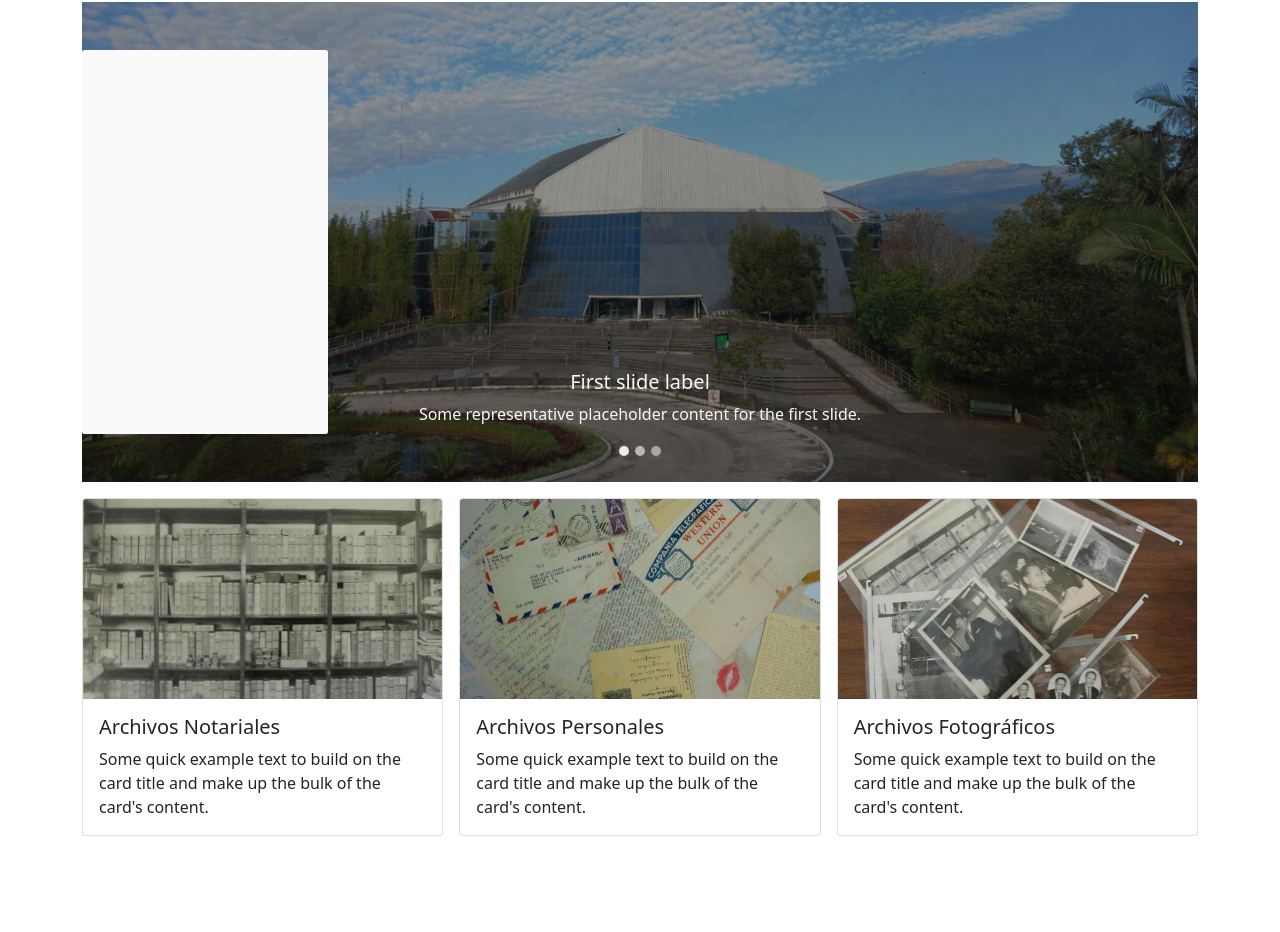
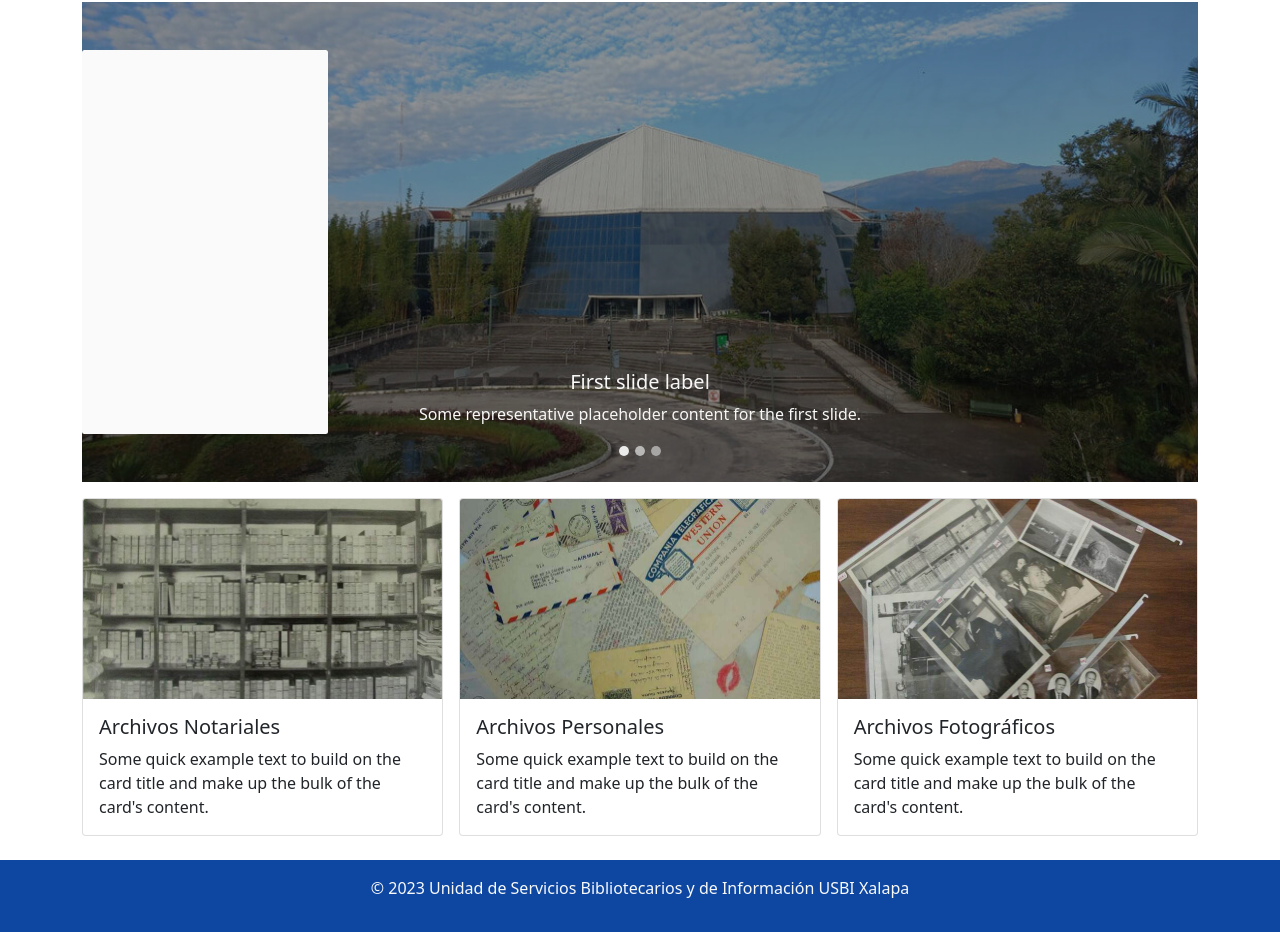
Before and after one commit to CesarRawr/usbi-static-home, a website: page src/homePage.html in a window 1280 px wide. Shown: the part 62-994 px from the top of the page. Before the commit the page ends 922 px from the top, so only its background shows below. Drawn offline with nearby package versions, Linux system fonts and the light colour scheme.

Commit message:
Footer agregado

```diff
--- a/src/homePage.html
+++ b/src/homePage.html
@@ -130,6 +130,16 @@
 
     </div>
 
+    <div class="container-fluid">
+      <dix class="row">
+        <footer class="text-light text-center py-3">
+          <div class="container">
+            <p>&copy; 2023 Unidad de Servicios Bibliotecarios y de Información USBI Xalapa</p>
+          </div>
+        </footer>
+      </dix>
+    </div>
+
     <script src="https://cdn.jsdelivr.net/npm/bootstrap@5.0.2/dist/js/bootstrap.bundle.min.js" integrity="sha384-MrcW6ZMFYlzcLA8Nl+NtUVF0sA7MsXsP1UyJoMp4YLEuNSfAP+JcXn/tWtIaxVXM" crossorigin="anonymous"></script>
     <script src="./public/script.js"></script>
   </body>
--- a/src/public/styles.css
+++ b/src/public/styles.css
@@ -41,6 +41,10 @@
   border-radius: 2.5px;
 }
 
+footer {
+  background-color: #0E47A1;
+}
+
 .transition-1s {
   transition: all .1s ease-out 0s;
 }
```
